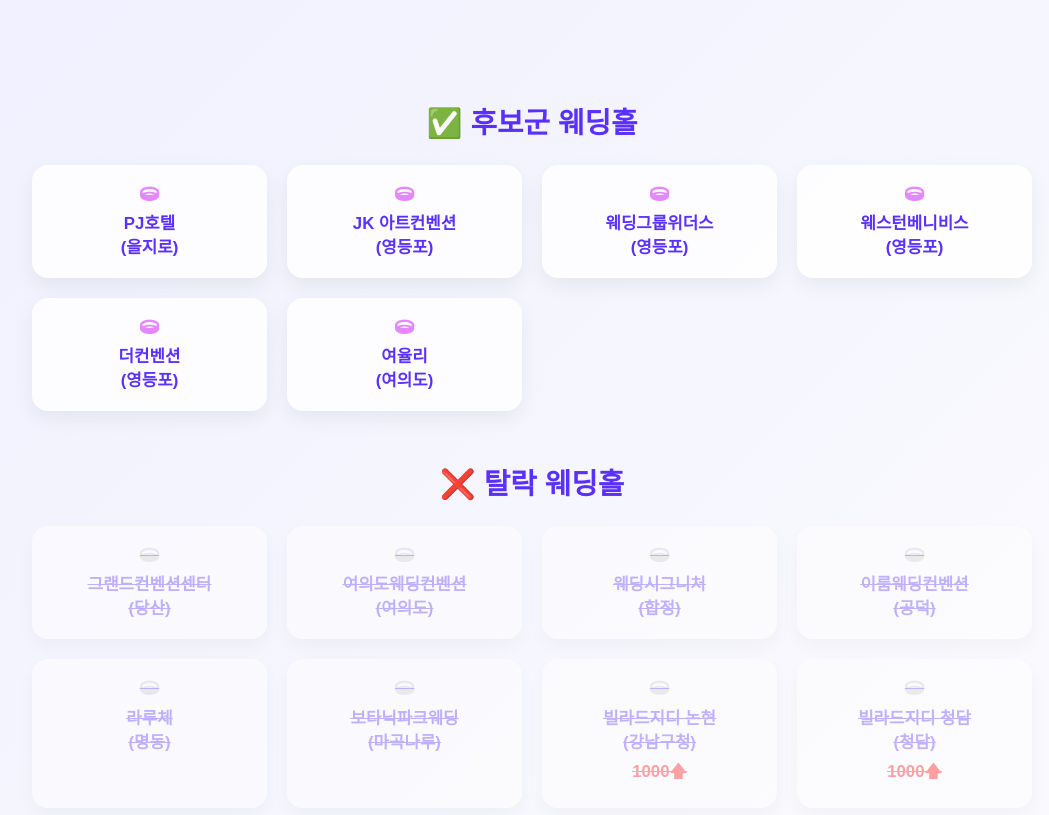
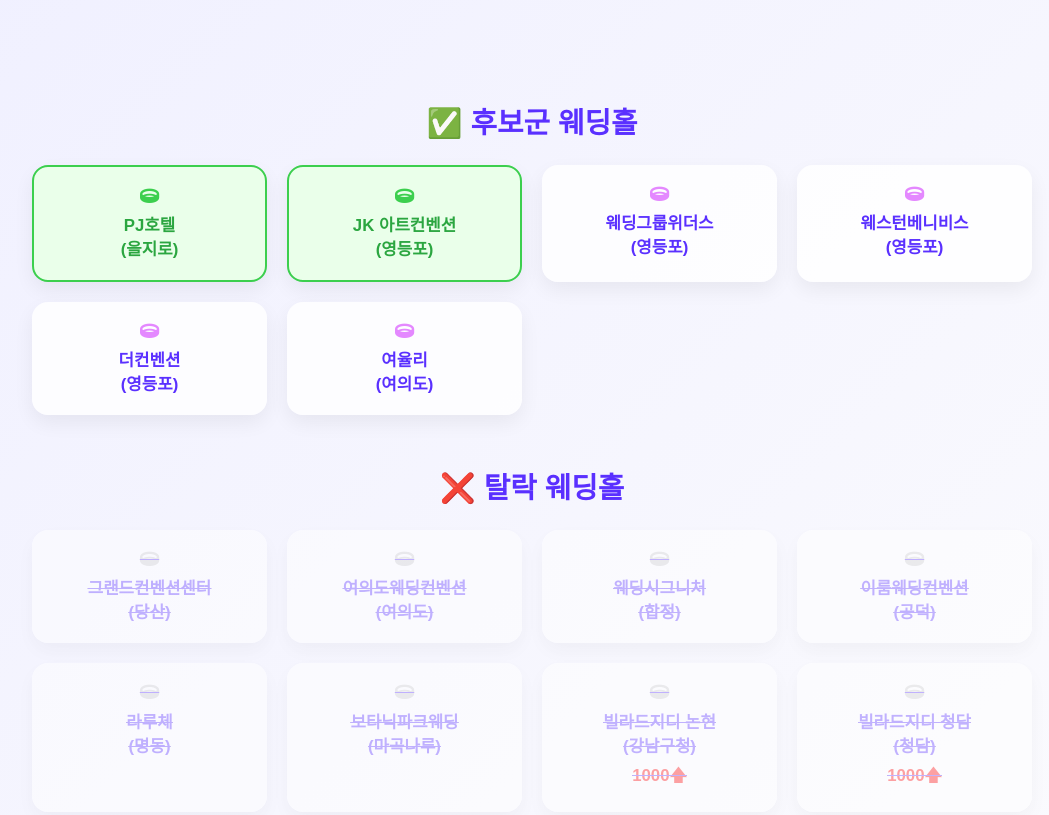
Before and after one commit to ums1993/TEST, a plain HTML site: page index.html in a window 1280 px wide. Shown: the top 815 px of the page, without its empty margins (108-1157 px from the left). Drawn offline with Linux system fonts and the light colour scheme; a web font is replaced by a local one.

Commit message:
Update index.html

```diff
--- a/index.html
+++ b/index.html
@@ -88,6 +88,19 @@
         font-size: 2rem;
       }
     }
+
+	.priority {
+  border: 2px solid #3ccf4e;
+  background-color: #eaffea;
+}
+
+.priority a {
+  color: #2ba640;
+}
+
+.priority i {
+  color: #3ccf4e;
+}
   </style>
 </head>
 <body>
@@ -95,8 +108,8 @@
 
   <h2>✅ 후보군 웨딩홀</h2>
   <div class="grid-container">
-	<div class="card"><a href="./PJ.html"><i class="fas fa-ring"></i> PJ호텔<br>(을지로)</a></div>
-    <div class="card"><a href="./JK.html"><i class="fas fa-ring"></i> JK 아트컨벤션<br>(영등포)</a></div>
+	<div class="card priority"><a href="./PJ.html"><i class="fas fa-ring"></i> PJ호텔<br>(을지로)</a></div>
+    <div class="card priority"><a href="./JK.html"><i class="fas fa-ring"></i> JK 아트컨벤션<br>(영등포)</a></div>
     <div class="card"><a href="./withus.html"><i class="fas fa-ring"></i> 웨딩그룹위더스<br>(영등포)</a></div>
     <div class="card"><a href="./westernBenyvis.html"><i class="fas fa-ring"></i> 웨스턴베니비스<br>(영등포)</a></div>
     <div class="card"><a href="./theConvention.html"><i class="fas fa-ring"></i> 더컨벤션<br>(영등포)</a></div>
```
